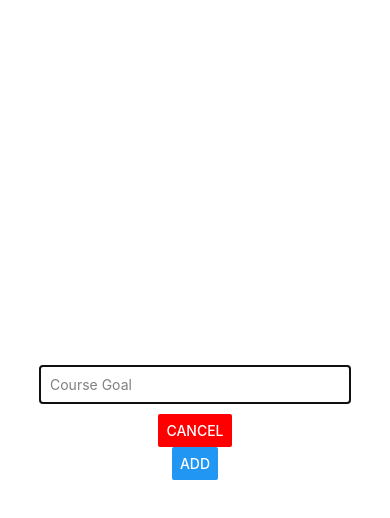
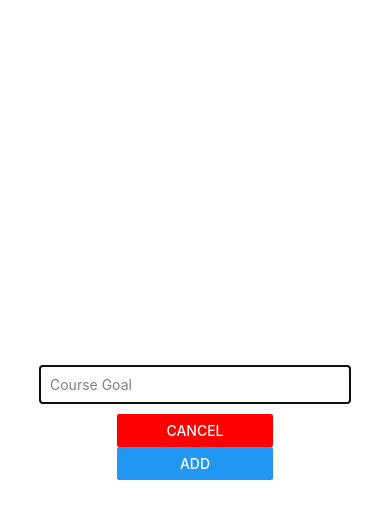
Before and after one commit to hunter-graves/reactnative, a React Native app: screen / in a window 390 px wide. Both pictures are taken after a click on the button "ADD NEW GOAL". Shown: the top 518 px of the page. Built offline with nearby package versions, Linux system fonts and the light colour scheme.

Commit message:
some styling for the cancel and add buttons

```diff
--- a/components/GoalInput.js
+++ b/components/GoalInput.js
@@ -22,8 +22,12 @@ const GoalInput = props => {
          onChangeText={goalInputHandler}
          value={enteredGoal}
          />
-         <Button title="CANCEL" color="red" onPress={props.onCancel}/>
-        <Button title="ADD" onPress={addGoalHandler}/>
+        <View style={styles.button}>
+            <Button title="CANCEL" color="red" onPress={props.onCancel}/>
+        </View>
+        <View style={styles.button}>
+            <Button title="ADD" onPress={addGoalHandler}/>
+        </View>
       </View>
       </Modal>
     );
@@ -43,6 +47,14 @@ const styles = StyleSheet.create({
         padding: 10,
         marginBottom: 10,
         color: 'black'
+      },
+      buttonContainer: {
+          flexDirection: 'row',
+          justifyContent: 'space-between',
+          width: '60%'
+      },
+      button: {
+          width: '40%'
       }
 
 });
```
